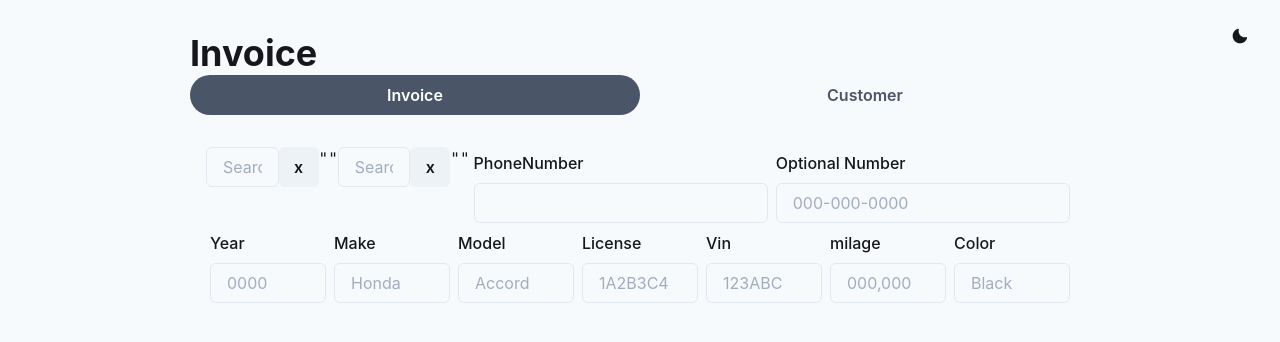
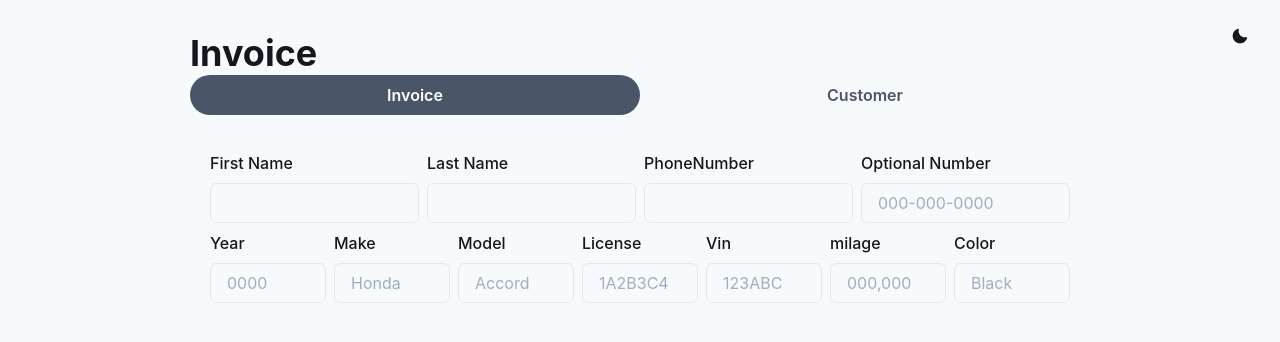
Before and after one commit to jonescamilla/myoga-invoice, a Next.js app: page / in a window 1280 px wide. Shown: the top 342 px of the page. Built offline with nearby package versions, Linux system fonts and the light colour scheme.

Commit message:
multiple relabeling and slow expansion of the function to be more generic

```diff
--- a/src/components/formik/AutoCompInput.tsx
+++ b/src/components/formik/AutoCompInput.tsx
@@ -1,153 +1,144 @@
-import { Box, Button, Flex, Input } from '@chakra-ui/react';
+import {
+  Box,
+  Flex,
+  FormControl,
+  FormErrorMessage,
+  FormLabel,
+  Input,
+} from '@chakra-ui/react';
+import { FastField, FieldProps, useFormikContext } from 'formik';
 import React, { useState } from 'react';
+import { invoice } from '../../types';
+import { fieldProps } from '../formik/formikFieldTypes';
 
-type dataType = { name: string; age?: number; position?: string };
-
-type stateType = {
-  data: dataType[];
-  keyword: string;
-  results: dataType[];
+export type AutoCompOptions = {
+  /**
+   * the key that will be matched to user input to generate the suggestions
+   */
+  name: string;
+  /**
+   * all additional keys that may be used by the developer in `resultsRenderer`
+   */
+  [key: string]: any;
 };
 
-const data = [
-  { name: 'Andrew R. Kelly', age: 22, position: 'Janitor' },
-  { name: 'Honda' },
-  { name: 'Adrian Sanchez', age: 30, position: 'Teacher' },
-  { name: 'Anderson Brown', age: 25, position: 'Principal' },
-  { name: 'Anna Valio', age: 30, position: 'guidance councelor' },
-  { name: 'Asha Mathews', age: 50, position: 'Teacher' },
-  { name: 'Alicia keys', age: 25, position: 'Librarian' },
-  { name: 'Alexa Dot', age: 30, position: 'teacher' },
-  { name: 'Bob Squarepants', age: 20, position: 'secretary' },
-];
+type AutoCompInputProps = {
+  options: AutoCompOptions[];
+  /**
+   * The passed function that renders a JSX.Element the way the user intends
+   */
+  resultsRender: (result: AutoCompOptions) => JSX.Element;
+} & fieldProps;
 
 /**
- * Returns on input field that renders autocomplete suggestions
+ * Displays a chakra-ui Input that renders autocomplete suggestions and integrates with formik
  */
+export const AutoCompInput = ({
+  name,
+  label: inputLabel,
+  options,
+  placeholder,
+  resultsRender,
+}: AutoCompInputProps) => {
+  const [userInput, setUserInput] = useState('');
 
-// export const AutoCompInput = ({ data }: { data: dataType }) => {
-export const AutoCompInput = () => {
-  const [state, setState] = useState<stateType>({
-    data: data,
-    keyword: '',
-    results: [],
-  });
+  const [suggestionResults, setSuggestionResults] = useState<AutoCompOptions[]>(
+    []
+  );
+
+  // used to update formik state alongside autocomplete component
+  const { setFieldValue } = useFormikContext<invoice>();
 
   /**
    * Finds matches based on the user's typed input relative to the data
    */
-  const matchName = (name: string, keyword: string) => {
-    name = name.toLowerCase().substring(0, keyword.length);
-    if (keyword == '') return false;
-    return name == keyword.toLowerCase();
+  const matchName = (optionLabel: string, userInput: string) => {
+    const parsedLabel = optionLabel
+      .toLowerCase()
+      .substring(0, userInput.length);
+    if (userInput == '') return false;
+    return parsedLabel === userInput.toLowerCase();
   };
 
   /**
    * set the results to all of the matched data to the user input
    */
   const onSearch = (text: string) => {
-    state.results = []; // clear the array
-    state.data.forEach((item) => {
-      if (true == matchName(item.name, text)) state.results.push(item);
+    const newResults = options.filter((item) => {
+      if (true == matchName(item.name, text)) return true;
+      else return false;
     });
+    setSuggestionResults(newResults);
   };
 
   /**
-   * A generalized function that updates multiple queries based on passed field and value
+   * A generalized function that updates multiple queries based on passed field and value for local Input and for formik
    */
-  const updateField = (field: string, value: any, update = true) => {
+  const updateField = (
+    field: 'keyword' | 'results',
+    value: any,
+    update = true
+  ) => {
     if (update) onSearch(value);
-    setState(() => ({ ...state, [field]: value }));
+    if (field === 'keyword') {
+      setUserInput(value);
+      setFieldValue(name, value);
+    }
+    if (field === 'results') setSuggestionResults(value);
   };
 
-  return (
-    <>
-      <SearchBar
-        results={state.results}
-        keyword={state.keyword}
-        updateField={updateField}
-      />
-      <pre>{JSON.stringify(state.keyword, null, 2)}</pre>
-    </>
-  );
-};
-
-/**
- * Renders the Input and suggestions based on the data passed
- */
-const SearchBar = ({
-  results,
-  keyword,
-  updateField,
-}: {
-  results: dataType[];
-  keyword: string;
-  updateField: (field: string, value: any, update?: boolean) => void;
-}) => {
-  const updateText = (text: string) => {
+  /**
+   * Updates field keyword with text and resets results
+   */
+  const updateKeyword = (text: string) => {
     updateField('keyword', text, false);
     updateField('results', []);
   };
 
-  const cancelSearch = () => updateField('keyword', '');
-
-  const redenderResults = results.map(({ position, name, age }, index) => {
+  /**
+   * Array JSX.Elements that are wrapped in a Chakra-ui box that handles updates based on click of
+   */
+  const renderedResults = suggestionResults.map((item, _index) => {
     return (
-      <SearchPreview
-        key={index}
-        updateText={updateText}
-        index={index}
-        position={position}
-        name={name}
-        age={age}
-      />
+      <Box onClick={() => updateKeyword(item.name)}>{resultsRender(item)}</Box>
     );
   });
 
   return (
-    <Flex flexDir="column" className="auto">
-      <Flex>
-        <Input
-          name="customer.first_name"
-          className="search-bar"
-          placeholder="Search"
-          value={keyword}
-          onChange={(e) => updateField('keyword', e.target.value)}
-        />
+    <FastField name={name}>
+      {({ field, meta }: FieldProps) => {
+        const isInvalid = !!meta.error && meta.touched;
 
-        <Button
-          onClick={() => cancelSearch()}
-          className={`cancel-btn ${keyword.length > 0 ? 'active' : 'inactive'}`}
-        >
-          x
-        </Button>
-      </Flex>
-      <Flex>
-        {results.length > 0 ? (
-          <Box className="search-results">{redenderResults}</Box>
-        ) : null}
-      </Flex>
-    </Flex>
+        return (
+          <>
+            <FormControl name={name} invalid={isInvalid}>
+              <Flex flexDir="column" p={1}>
+                {inputLabel ? (
+                  <FormLabel htmlFor={name}>{inputLabel}</FormLabel>
+                ) : null}
+
+                <Input
+                  {...field}
+                  id={name}
+                  name={name}
+                  placeholder={placeholder}
+                  value={userInput}
+                  onChange={(event: any) => {
+                    const value = event.target.value;
+                    updateField('keyword', value);
+                  }}
+                />
+              </Flex>
+
+              <FormErrorMessage>{meta.error}</FormErrorMessage>
+            </FormControl>
+
+            {suggestionResults.length > 0 ? (
+              <Box position="relative">{renderedResults}</Box>
+            ) : null}
+          </>
+        );
+      }}
+    </FastField>
   );
 };
-
-/**
- * The array of suggestions
- */
-const SearchPreview = ({
-  name,
-  position,
-  index,
-  updateText,
-}: dataType & {
-  index: number;
-  updateText: (text: any) => void;
-}) => (
-  <Box
-    onClick={() => updateText(name)}
-    border="1px"
-    className={`search-preview ${index == 0 ? 'start' : ''}`}
-  >
-    <p className="name">{`${name} - ${position}`}</p>
-  </Box>
-);
```
